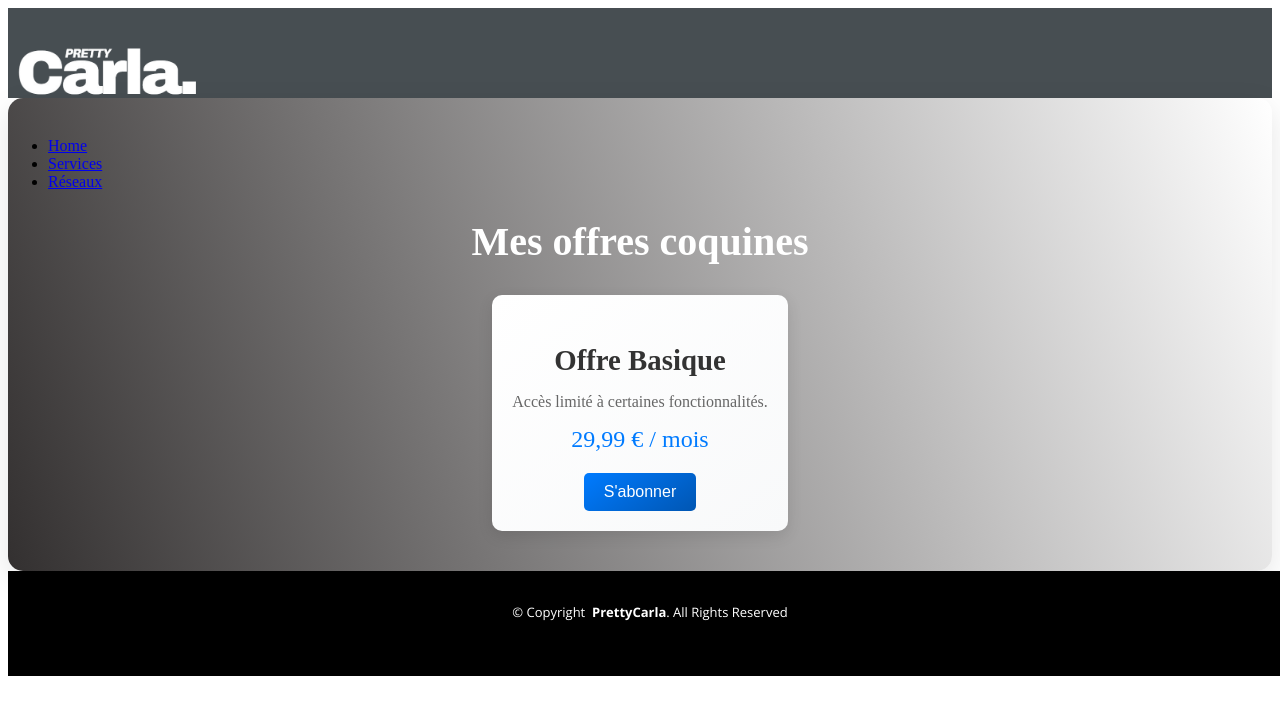
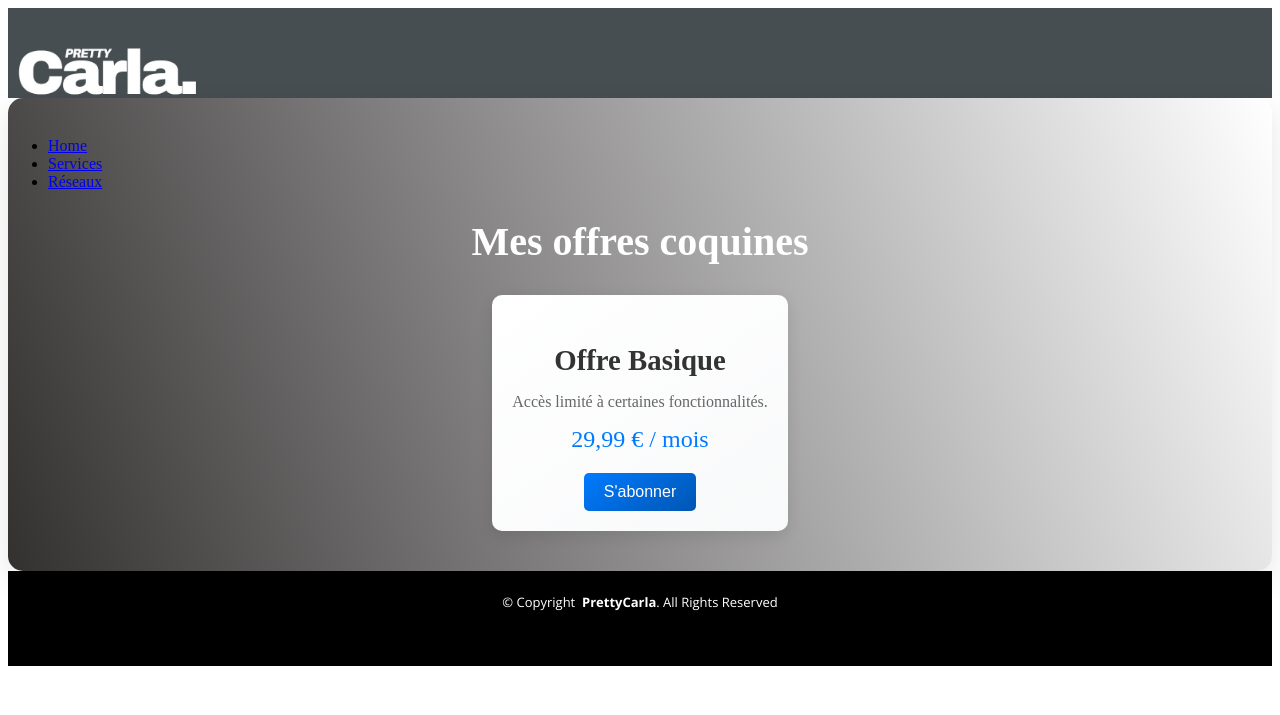
Before and after one commit to Zartexxx/Carla, a PHP site: page /offers.html in a window 1280 px wide. Shown: the top 715 px of the page. Run offline with PHP 8.4, Linux system fonts and the light colour scheme.

Commit message:
Auto commit

```diff
--- a/assets/css/styleoffers.css
+++ b/assets/css/styleoffers.css
@@ -146,7 +146,7 @@
   width: 100%;
   background-color: black;
   height: 85px;
-  padding:10px;
+  padding-bottom:10px;
 
  }
 
```
